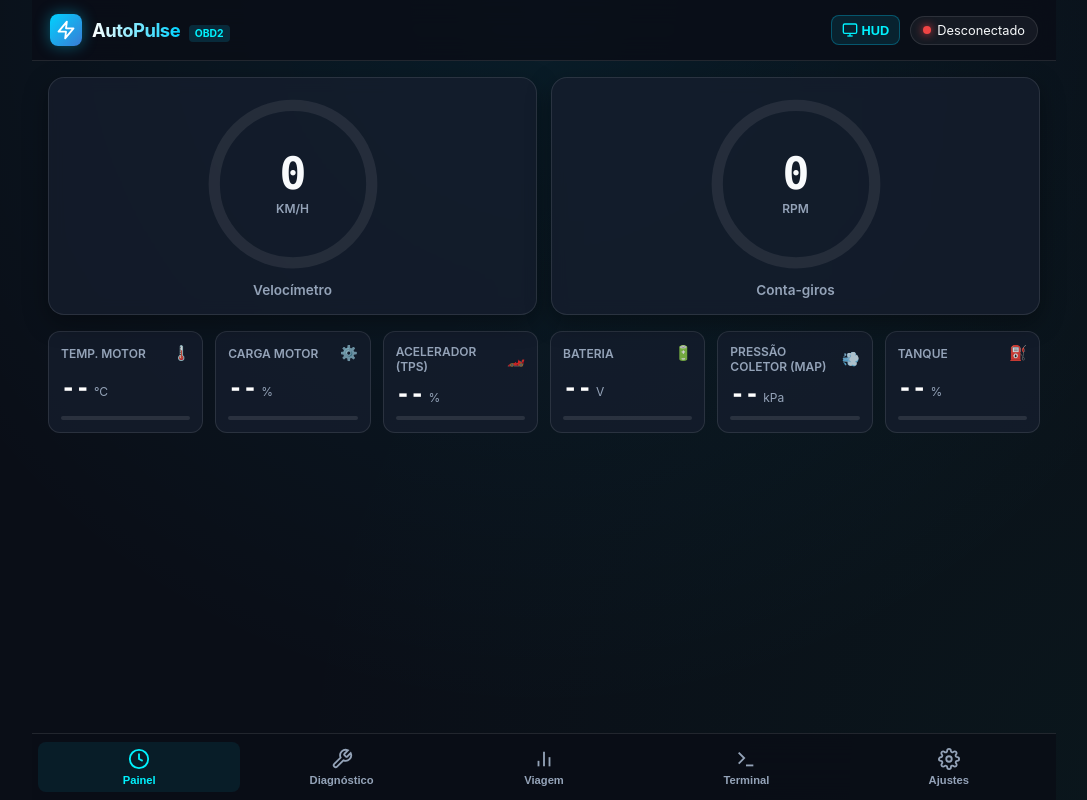
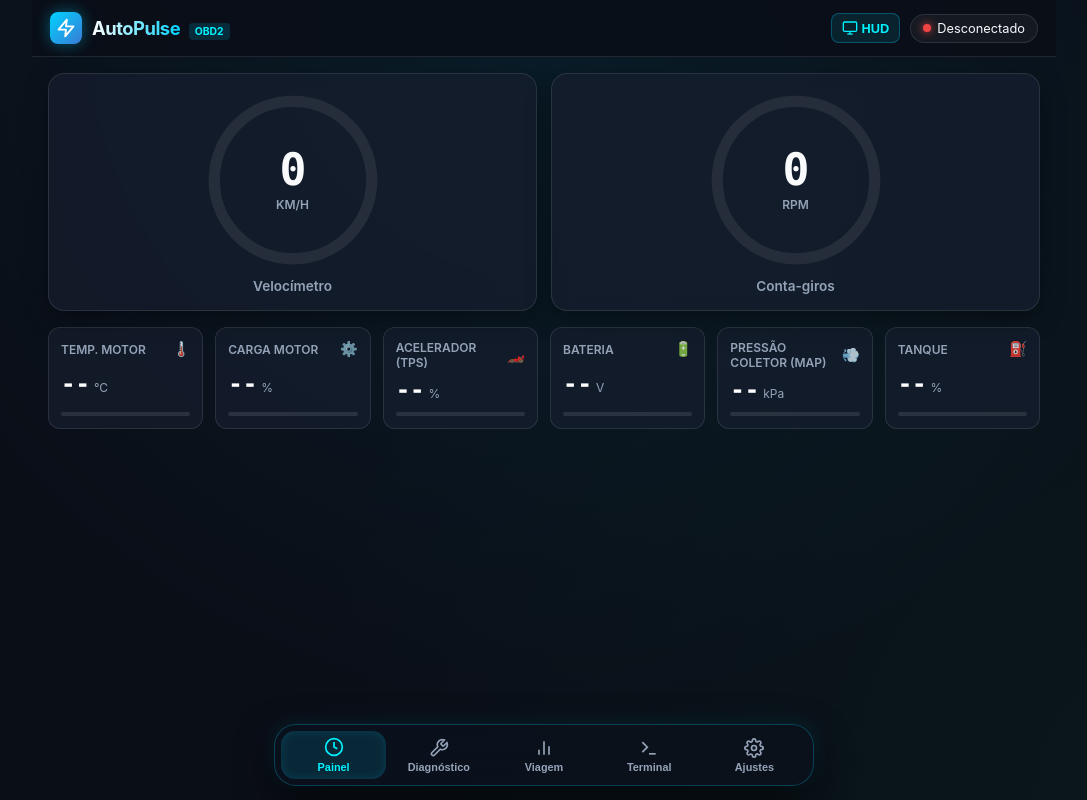
Before and after one commit to pucheranni/infocar-obd2, a website with bundled scripts: page index.html in a window 1280 px wide. Shown: the whole page, without its empty margins (96-1183 px from the left). Built offline with nearby package versions, Linux system fonts and the light colour scheme.

Commit message:
fix(ui): reframe bottom navigation   dock for Galaxy S23 and Android nav buttons

```diff
--- a/css/styles.css
+++ b/css/styles.css
@@ -14,6 +14,11 @@
   --accent-purple: #8b5cf6;
   --font-family: -apple-system, BlinkMacSystemFont, "Segoe UI", Roboto, "Helvetica Neue", Arial, sans-serif;
   --font-mono: "SF Mono", Monaco, "Cascadia Code", "Courier New", monospace;
+
+  /* Mobile Safe Area & Reframed Dock Controls (S23 / Android / iOS) */
+  --safe-top: env(safe-area-inset-top, 0px);
+  --safe-bottom: env(safe-area-inset-bottom, 0px);
+  --nav-bottom-offset: 14px;
 }
 
 * {
@@ -50,9 +55,10 @@ body {
   display: flex;
   justify-content: space-between;
   align-items: center;
-  padding: 14px 18px;
-  background: rgba(10, 14, 23, 0.85);
-  backdrop-filter: blur(12px);
+  padding: calc(12px + var(--safe-top)) 18px 12px 18px;
+  background: rgba(10, 14, 23, 0.88);
+  backdrop-filter: blur(16px);
+  -webkit-backdrop-filter: blur(16px);
   border-bottom: 1px solid var(--border-color);
   position: sticky;
   top: 0;
@@ -191,7 +197,7 @@ body {
 .main-content {
   flex: 1;
   padding: 16px;
-  padding-bottom: 84px; /* Space for bottom tab bar */
+  padding-bottom: calc(90px + var(--nav-bottom-offset) + var(--safe-bottom)); /* Dynamic clearance for reframed bottom dock */
 }
 
 .view-section {
@@ -615,51 +621,69 @@ body {
   border-color: var(--accent-cyan);
 }
 
-/* Bottom Navigation Bar */
+/* Bottom Navigation Bar (Floating Framed Cockpit Dock) */
 .bottom-nav {
   position: fixed;
-  bottom: 0;
-  left: 0;
-  right: 0;
-  background: rgba(10, 14, 23, 0.95);
-  backdrop-filter: blur(16px);
-  border-top: 1px solid var(--border-color);
+  bottom: calc(var(--nav-bottom-offset) + var(--safe-bottom));
+  left: 12px;
+  right: 12px;
+  background: rgba(11, 17, 28, 0.94);
+  backdrop-filter: blur(20px);
+  -webkit-backdrop-filter: blur(20px);
+  border: 1px solid rgba(0, 210, 255, 0.25);
+  border-radius: 22px;
   display: flex;
   justify-content: space-around;
-  padding: 8px 6px;
-  z-index: 40;
-  max-width: 1024px;
+  align-items: center;
+  padding: 6px 6px;
+  z-index: 100;
+  max-width: 540px;
   margin: 0 auto;
+  box-shadow: 0 12px 36px rgba(0, 0, 0, 0.8), 0 0 20px rgba(0, 210, 255, 0.14);
+  transition: bottom 0.25s cubic-bezier(0.4, 0, 0.2, 1), transform 0.25s ease;
 }
 
 .nav-item {
   display: flex;
   flex-direction: column;
   align-items: center;
-  gap: 4px;
+  justify-content: center;
+  gap: 3px;
   background: none;
   border: none;
   color: var(--text-secondary);
-  font-size: 0.7rem;
+  font-size: 0.68rem;
   font-weight: 600;
   cursor: pointer;
-  padding: 6px 12px;
-  border-radius: 8px;
-  transition: all 0.2s;
+  padding: 6px 6px;
+  border-radius: 14px;
+  transition: all 0.2s cubic-bezier(0.4, 0, 0.2, 1);
   flex: 1;
+  min-height: 48px; /* Accessible touch target */
 }
 
 .nav-item svg {
-  width: 22px;
-  height: 22px;
+  width: 20px;
+  height: 20px;
   stroke: currentColor;
   stroke-width: 2;
   fill: none;
+  transition: transform 0.2s ease, stroke 0.2s ease;
+}
+
+.nav-item:active {
+  transform: scale(0.92);
 }
 
 .nav-item.active {
   color: var(--accent-cyan);
-  background: rgba(0, 210, 255, 0.08);
+  background: rgba(0, 210, 255, 0.12);
+  box-shadow: inset 0 0 10px rgba(0, 210, 255, 0.15);
+}
+
+.nav-item.active svg {
+  stroke: var(--accent-cyan);
+  transform: translateY(-1px);
 }
 
 /* HUD Mode (Fullscreen Windshield Reflection) */
--- a/index.html
+++ b/index.html
@@ -466,6 +466,21 @@
             </div>
           </div>
 
+          <div class="settings-group">
+            <div class="settings-group-title">Interface & Tela (Galaxy S23 / Android)</div>
+
+            <div class="form-group">
+              <label for="select-nav-offset">Elevação da Barra Inferior (Evitar botões Voltar / Início)</label>
+              <select id="select-nav-offset" class="form-select">
+                <option value="56">📱 Botões Virtuais Android / S23 (+56px)</option>
+                <option value="14">👆 Navegação por Gestos (+14px)</option>
+                <option value="72">🚀 Extra Elevado (+72px)</option>
+                <option value="0">⚓ Fixado na Base (0px)</option>
+              </select>
+              <small style="color: var(--text-secondary); font-size: 0.75rem;">Ajusta o dock de navegação para não sobrepor os botões de Início e Voltar do celular.</small>
+            </div>
+          </div>
+
           <!-- About / Info -->
           <div style="text-align: center; color: var(--text-secondary); font-size: 0.8rem; padding: 12px;">
             AutoPulse OBD2 • Desenvolvido para diagnósticos automotivos em tempo real
--- a/js/app.js
+++ b/js/app.js
@@ -103,6 +103,7 @@ class AutoPulseApp {
     this.groupEthanolMix = document.getElementById('group-ethanol-mix');
     this.inputDisplacement = document.getElementById('input-displacement');
     this.inputFuelCal = document.getElementById('input-fuel-cal');
+    this.selectNavOffset = document.getElementById('select-nav-offset');
   }
 
   updateConnTypeUI() {
@@ -390,7 +391,8 @@ class AutoPulseApp {
       ['btDevice', this.selectBtDevice],
       ['ethanolMix', this.inputEthanolMix],
       ['displacement', this.inputDisplacement],
-      ['fuelCal', this.inputFuelCal]
+      ['fuelCal', this.inputFuelCal],
+      ['navOffset', this.selectNavOffset]
     ];
 
     fields.forEach(([key, el]) => {
@@ -403,6 +405,14 @@ class AutoPulseApp {
     if (this.selectVehicleProfile) this.client.setProfile(this.selectVehicleProfile.value);
     this.applyFuelSettings();
     this.client.pollingRateMs = parseInt(this.selectPollingRate.value, 10) || 200;
+
+    // Configura elevação da barra para evitar sobreposição no Galaxy S23 / Android
+    this.applyNavClearance(saved.navOffset);
+    if (this.selectNavOffset) {
+      this.selectNavOffset.addEventListener('change', () => {
+        this.applyNavClearance(this.selectNavOffset.value);
+      });
+    }
 
     // Salva a cada alteração
     const persist = () => {
@@ -421,6 +431,30 @@ class AutoPulseApp {
       el.addEventListener('change', persist);
       el.addEventListener('input', persist);
     });
+  }
+
+  // Ajusta dinamicamente a posição do dock de navegação para nunca sobrepor
+  // os botões de navegação físicos ou virtuais (Voltar / Início) do Android / Samsung S23
+  applyNavClearance(explicitOffset) {
+    if (explicitOffset !== undefined && explicitOffset !== null && explicitOffset !== '') {
+      document.documentElement.style.setProperty('--nav-bottom-offset', `${explicitOffset}px`);
+      if (this.selectNavOffset) this.selectNavOffset.value = String(explicitOffset);
+      return;
+    }
+
+    // Auto-detecção inicial para Android / Samsung S23:
+    // Se estiver em Android e a safe area inferior for baixa ou zero (típico de PWA/Capacitor),
+    // eleva em 56px para limpar a barra clássica de 3 botões do sistema.
+    const isAndroid = /Android/i.test(navigator.userAgent);
+    const testDiv = document.createElement('div');
+    testDiv.style.cssText = 'position:fixed;bottom:0;height:env(safe-area-inset-bottom, 0px);pointer-events:none;visibility:hidden;';
+    document.body.appendChild(testDiv);
+    const safeBottom = testDiv.offsetHeight || 0;
+    document.body.removeChild(testDiv);
+
+    const autoOffset = (isAndroid && safeBottom < 24) ? 56 : 14;
+    document.documentElement.style.setProperty('--nav-bottom-offset', `${autoOffset}px`);
+    if (this.selectNavOffset) this.selectNavOffset.value = String(autoOffset);
   }
 
   switchView(viewName) {
--- a/sw.js
+++ b/sw.js
@@ -1,6 +1,6 @@
 // Service Worker for AutoPulse OBD2 PWA
 // Incremente CACHE_NAME a cada release para descartar caches antigos.
-const CACHE_NAME = 'autopulse-obd2-v2';
+const CACHE_NAME = 'autopulse-obd2-v3';
 const ASSETS_TO_CACHE = [
   './',
   './index.html',
```
Also changed, not shown: 3 other files.
